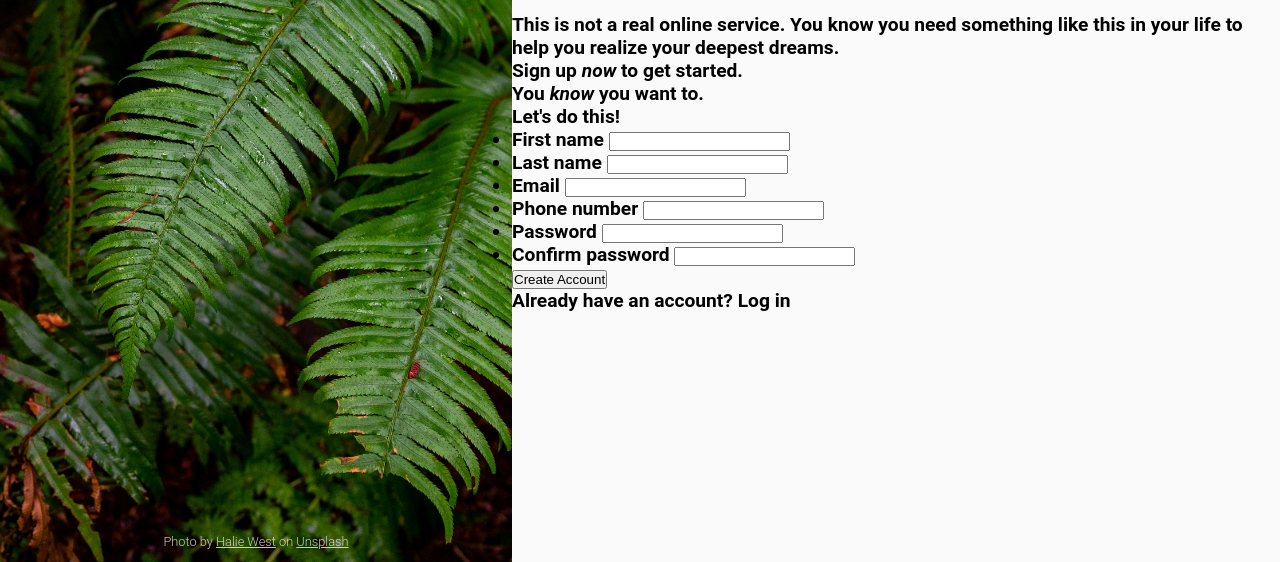
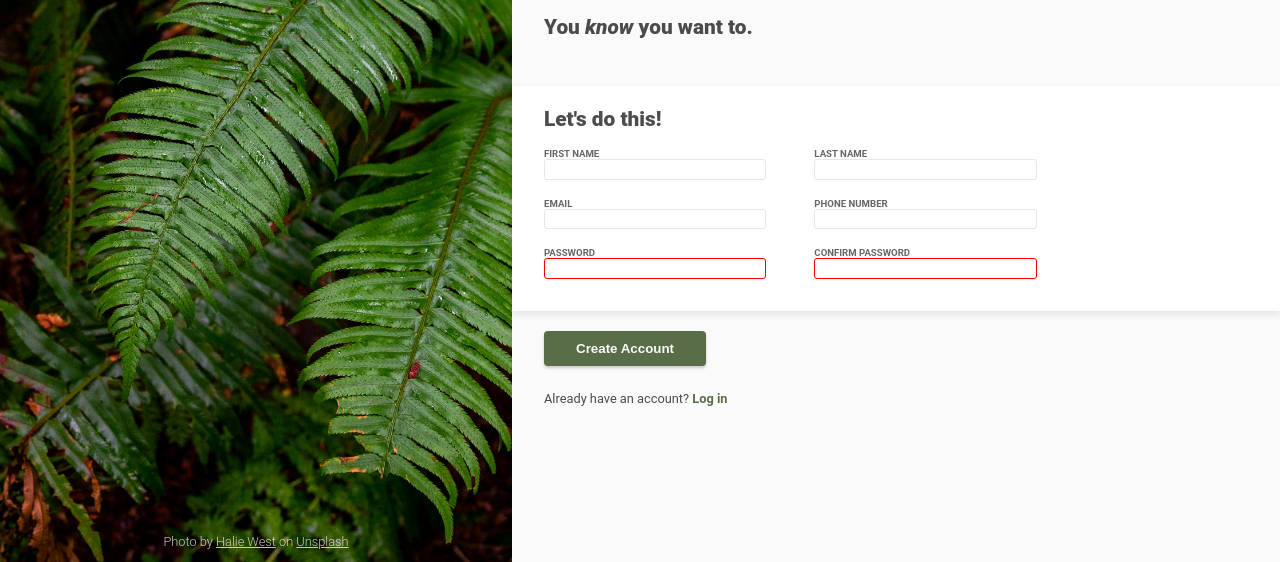
Before and after one commit to randymurrow/signup-form, a plain HTML site: page index.html in a window 1280 px wide. Shown: the part 238-800 px from the top of the page. Drawn offline with Linux system fonts and the light colour scheme.

Commit message:
Style right-hand sections and add information to README

```diff
--- a/index.html
+++ b/index.html
@@ -18,16 +18,17 @@
             </div>
         </div>
         <div id="content">
-            <div id="top">
-                <p>This is not a real online service. You know you need something like this in your life to help you realize your deepest dreams.</br>
+            <div id="top" class="section">
+                <p class="bold big">This is not a real online service. You know you need something like this in your life to help you realize your deepest dreams.</br>
                     Sign up <em>now</em> to get started.
                 </p>
-                <p>You <em>know</em> you want to.</p>
+                <p class="bold big">You <em>know</em> you want to.</p>
             </div>
             <form action="" method="get">
-                <div id="middle">
-                <p>Let's do this!</p>
+                <div id="middle" class="section">
+                <p class="bold big">Let's do this!</p>
                         <ul>
+                            <div class="form-row">
                                 <li>
                                     <label for="first-name">First name</label>
                                     <input type="text" name="first-name" id="first-name">
@@ -36,6 +37,8 @@
                                     <label for="last-name">Last name</label>
                                     <input type="text" name="last-name" id="last-name">
                                 </li>
+                            </div>
+                            <div class="form-row">
                                 <li>
                                     <label for="email">Email</label>
                                     <input type="email" name="email" id="email">
@@ -44,6 +47,8 @@
                                     <label for="phone">Phone number</label>
                                     <input type="tel" name="phone" id="phone">
                                 </li>
+                            </div>
+                            <div class="form-row">
                                 <li>
                                     <label for="password">Password</label>
                                     <input type="password" name="password" id="password" required>
@@ -52,13 +57,12 @@
                                     <label for="password">Confirm password</label>
                                     <input type="password" name="password" id="password" required>
                                 </li>
+                            </div>
                         </ul>
-
-
                 </div>
-                <div id="bottom">
-                    <button>Create Account</button>
-                    <p>Already have an account? Log in</p>
+                <div id="bottom" class="section">
+                    <button><span class="bold">Create Account</span></button>
+                    <p class="small">Already have an account? <a href="#">Log in</a></p>
                 </div>
             </form>
 
--- a/style.css
+++ b/style.css
@@ -11,12 +11,13 @@
 * {
     margin: 0;
     padding: 0;
+    list-style: none;
+    box-sizing: border-box;
 }
 
 body {
     font-family: "Roboto", sans-serif;
-    font-size: 1.2rem;
-    font-weight: 600;
+    color: rgba(0, 0, 0, 0.7);
 }
 
 #container {
@@ -53,6 +54,17 @@ body {
     margin-top: 1rem;
 }
 
+#photo-credit {
+    margin: auto auto .8rem;
+    font-size: .8rem;
+    font-weight: 300;
+}
+
+#photo-credit,
+#photo-credit a {
+    color: rgb(242, 242, 242, .8);
+}
+
 #content {
     width: 60vw;
     height: 100vh;
@@ -62,14 +74,82 @@ body {
     justify-content: center;
 }
 
-#photo-credit {
-    margin: auto auto .8rem;
-    font-size: .8rem;
-    font-weight: 300;
+.section {
+    padding: 1.3rem 2rem;
 }
 
-#photo-credit,
-#photo-credit a {
-    color: rgb(242, 242, 242, .8);
+.bold {
+    font-weight: 900;
+}
+
+.big {
+    font-size: 1.3rem;
+}
+
+.small {
+    font-size: .8rem;
+}
+
+#top p {
+    margin-bottom: 1.6rem;
+    max-width: 55ch;
+}
+
+#middle {
+    background-color: #fff;
+    box-shadow: 0 3px 8px rgba(0, 0, 0, 0.1);
+    padding-bottom: 2rem;
+}
+
+li {
+    display: flex;
+    flex-direction: column;
+    margin-top: 1.1rem;
+}
+
+.form-row {
+    display: flex;
+    gap: 3rem;
+    padding: 0;
+    margin: 0;
+}
+
+label {
+    font-size: .6rem;
+    text-transform: uppercase;
+    font-weight: 600;
+    color: rgb(0, 0, 0, .6);
+}
+
+input {
+    width: 30ch;
+    height: 1.3rem;
+    border: 1px solid #E5E7EB;
+    border-radius: 3px;
+}
+
+input:focus {
+    border-color: rgba(0, 0, 255, .1);
+    box-shadow: 0 2px 3px rgba(0, 0, 0, 0.2);
 
 }
+
+input:invalid {
+    border-color: red;
+}
+
+button {
+    padding: .6rem 2rem;
+    background-color: #596D48;
+    color: rgba(250, 250, 250);
+    border: none;
+    border-radius: 4px;
+    box-shadow: 0 2px 3px rgba(0, 0, 0, 0.2);
+    margin-bottom: 1.6rem;
+}
+
+#bottom a {
+    color: #596D48;
+    text-decoration: none;
+    font-weight: 600;
+}
```
Also changed, not shown: 1 other file. Lines whose indentation alone changed are shown as unchanged.
